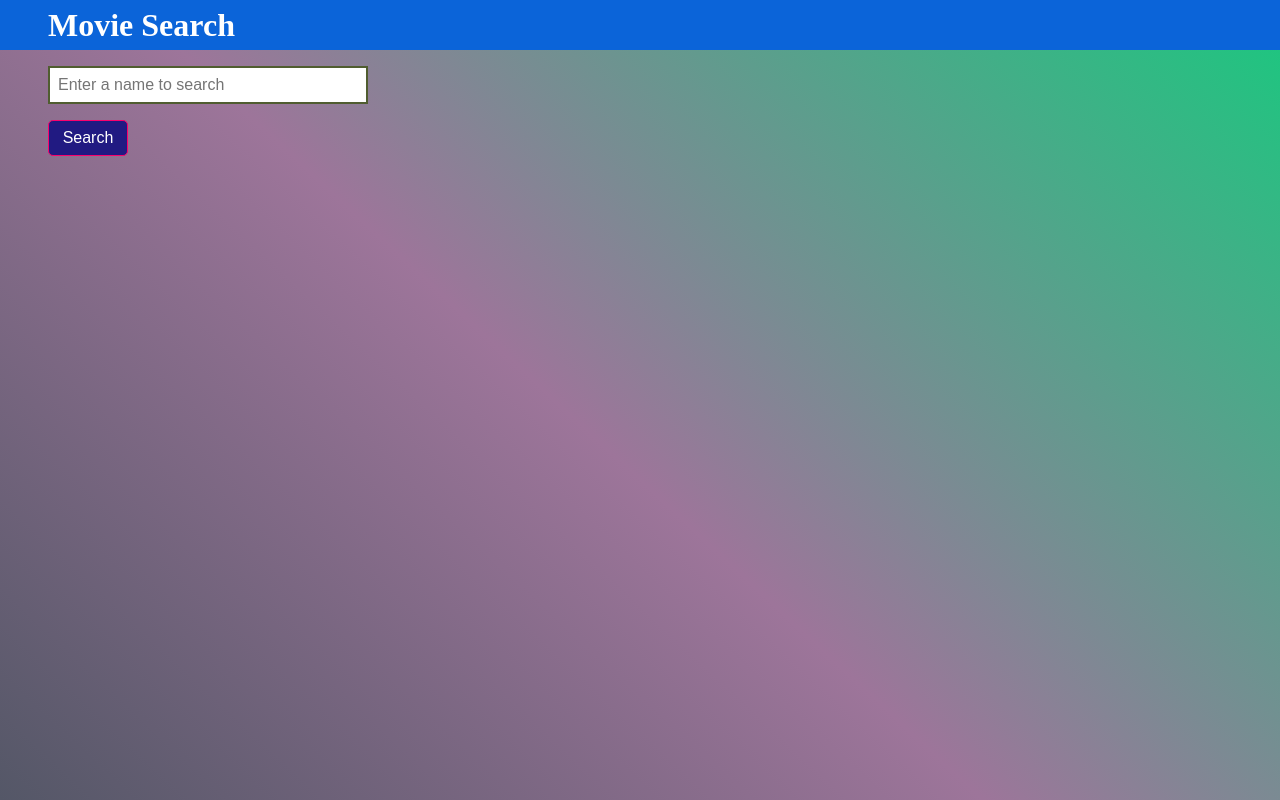
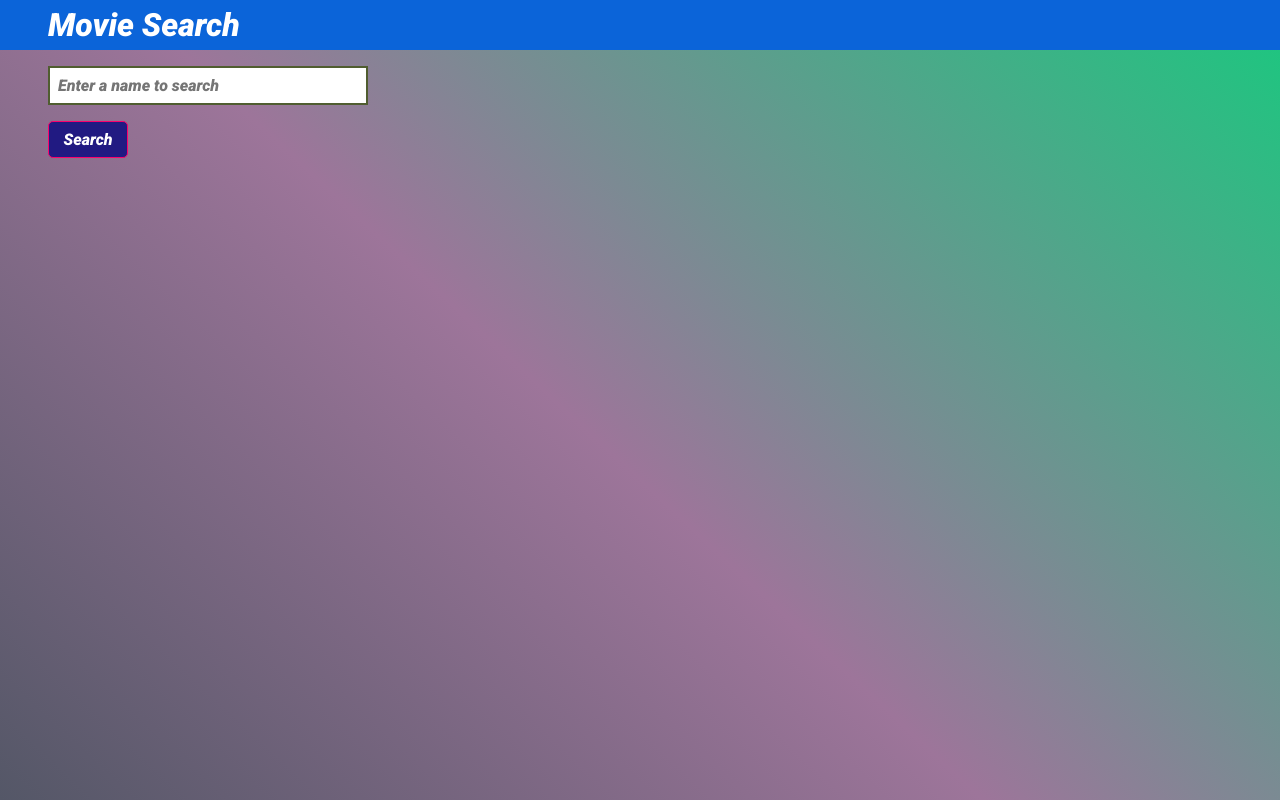
Before and after one commit to Mohd-Zuber-Khan/movieSearch-TMDB-Clone-By-API-fetch, a plain HTML site: page index.html in a window 1280 px wide. Drawn offline with Linux system fonts and the light colour scheme.

Commit message:
javascript

```diff
--- a/index.html
+++ b/index.html
@@ -5,7 +5,11 @@
     <meta http-equiv="X-UA-Compatible" content="IE=edge">
     <meta name="viewport" content="width=device-width, initial-scale=1.0">
     <title>Search Movie with TMDB</title>
+    <link rel="preconnect" href="https://fonts.googleapis.com">
+<link rel="preconnect" href="https://fonts.gstatic.com" crossorigin>
+<link href="https://fonts.googleapis.com/css2?family=Roboto:ital,wght@1,900&display=swap" rel="stylesheet">
     <link rel="stylesheet" href="moviesearch.css">
+
 </head>
 <body>
     <div id="wrapper">
--- a/moviesearch.css
+++ b/moviesearch.css
@@ -2,6 +2,7 @@
     margin: 0;
     padding: 0;
     box-sizing: border-box;
+    font-family: 'Roboto', sans-serif;
 }
 
 body {
```
